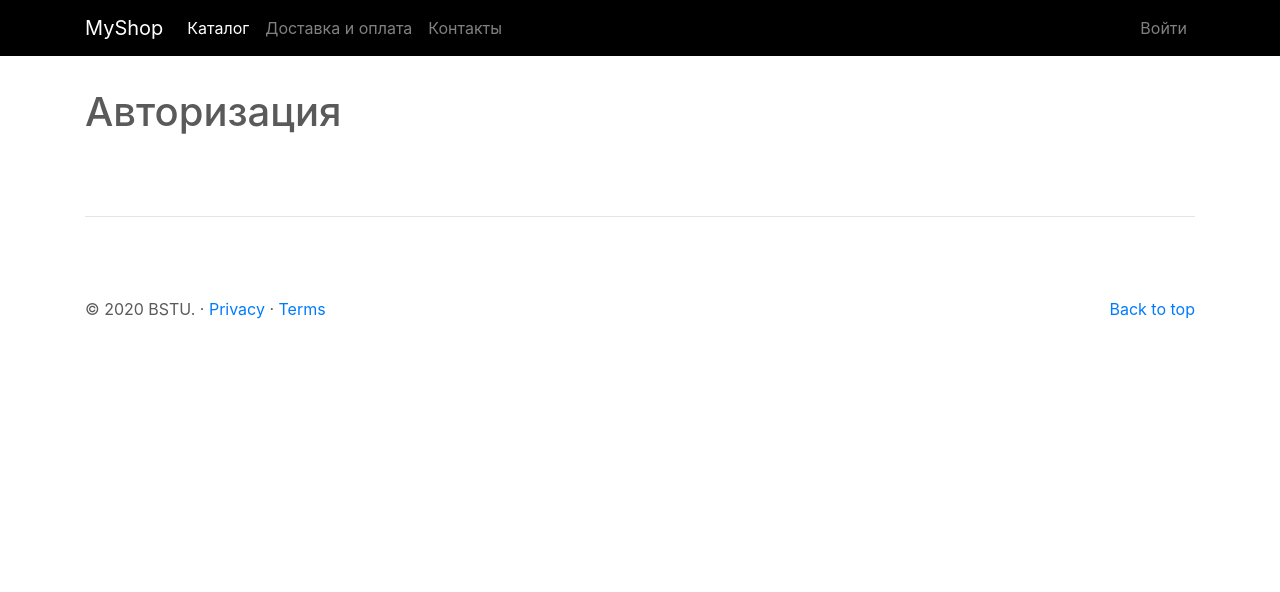
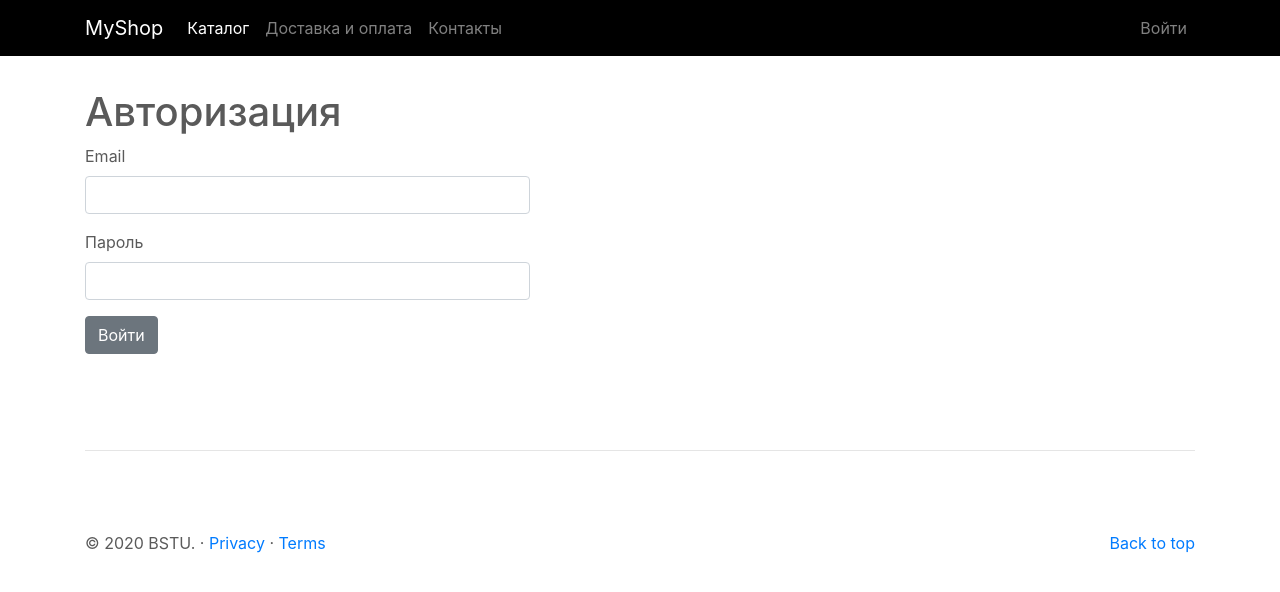
Before and after one commit to sergks/vue, a Vue app in the folder frontend/: page /sign-in in a window 1280 px wide. Shown: the top 592 px of the page. Built offline with nearby package versions, Linux system fonts and the light colour scheme.

Commit message:
Добавил форму авторизации

```diff
--- a/frontend/public/css/app.css
+++ b/frontend/public/css/app.css
@@ -34,6 +34,10 @@ main {
     min-width: 100%;
     height: 32rem;
     object-fit: cover;
+}
+
+.error {
+    color: red;
 }
 
 
--- a/frontend/src/views/SignIn.vue
+++ b/frontend/src/views/SignIn.vue
@@ -1,13 +1,60 @@
 <template>
   <div class="container sign-in">
     <h1>Авторизация</h1>
+    <div class="row">
+      <div class="col-md-5">
+        <form @submit="signIn">
+          <div class="form-group">
+            <label class="control-label" for="email">Email</label>
+            <input type="email" class="form-control" id="email" v-model="email">
+            <div class="error">{{errors.email}}</div>
+          </div>
+          <div class="form-group">
+            <label class="control-label" for="password">Пароль</label>
+            <input type="password" class="form-control" id="password" v-model="password">
+            <div class="error">{{errors.password}}</div>
+          </div>
+          <div class="form-group">
+            <button type="submit" class="btn btn-secondary">Войти</button>
+          </div>
+        </form>
+      </div>
+    </div>
   </div>
 </template>
 
 <script>
-export default {
-name: "SignIn"
-}
+  export default {
+    name: "SignIn",
+    data() {
+      return {
+        email: '',
+        password: '',
+        errors: {}
+      }
+    },
+    methods: {
+      signIn(e) {
+        if (this.validate()) {
+          // SEND Ajax запрос
+          console.log('SignIn')
+        }
+        e.preventDefault();
+      },
+      validate() {
+        this.errors = {}
+
+        if (this.email.trim().length === 0) {
+          this.errors.email = 'Заполните Email.'
+        }
+        if (this.password.trim().length === 0) {
+          this.errors.password = 'Заполните Пароль.'
+        }
+
+        return Object.keys(this.errors).length === 0
+      }
+    }
+  }
 </script>
 
 <style scoped>
```
